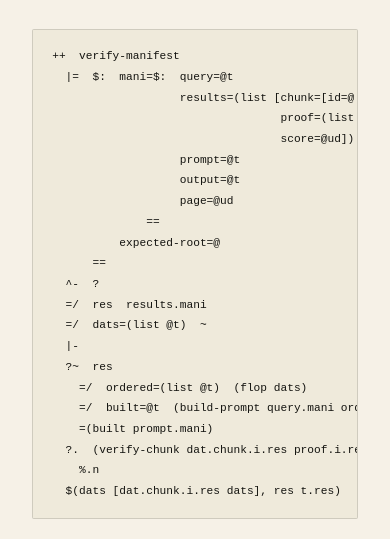
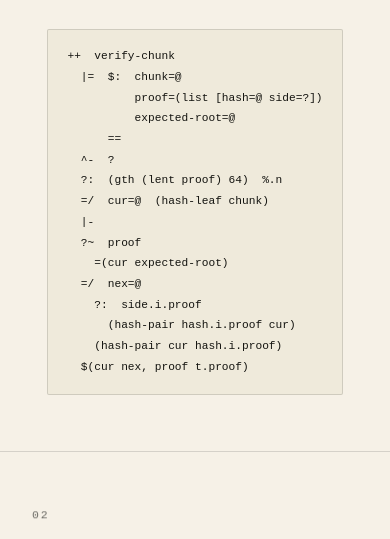
Before and after one commit to zkvesl/zkvesl.com, an Astro site: page / in a window 390 px wide. Shown: the part 1272-1811 px from the top of the page. Built offline with nearby package versions, Linux system fonts and the light colour scheme; Astro itself is replaced by a stand-in of ours.

Commit message:
card 1: swap to narrower verify-chunk hoon for mobile fit

```diff
--- a/src/pages/index.astro
+++ b/src/pages/index.astro
@@ -45,28 +45,22 @@ import DataField from '../components/DataField.astro';
           ::  Hoon compiles to Nock. Dense, precise, and unforgiving by design. Most developers never need to learn it. Vesl maintains the Hoon side of your app — grafts, gates, verification logic — so you work in Rust and TOML, not Hoon.
         </p>
       </div>
-      <pre class="card-code" aria-hidden="true" data-typewriter>++  verify-manifest
-  |=  $:  mani=$:  query=@t
-                   results=(list [chunk=[id=@ dat=@t]
-                                  proof=(list [hash=@ side=?])
-                                  score=@ud])
-                   prompt=@t
-                   output=@t
-                   page=@ud
-              ==
+      <pre class="card-code" aria-hidden="true" data-typewriter>++  verify-chunk
+  |=  $:  chunk=@
+          proof=(list [hash=@ side=?])
           expected-root=@
       ==
   ^-  ?
-  =/  res  results.mani
-  =/  dats=(list @t)  ~
+  ?:  (gth (lent proof) 64)  %.n
+  =/  cur=@  (hash-leaf chunk)
   |-
-  ?~  res
-    =/  ordered=(list @t)  (flop dats)
-    =/  built=@t  (build-prompt query.mani ordered)
-    =(built prompt.mani)
-  ?.  (verify-chunk dat.chunk.i.res proof.i.res expected-root)
-    %.n
-  $(dats [dat.chunk.i.res dats], res t.res)</pre>
+  ?~  proof
+    =(cur expected-root)
+  =/  nex=@
+    ?:  side.i.proof
+      (hash-pair hash.i.proof cur)
+    (hash-pair cur hash.i.proof)
+  $(cur nex, proof t.proof)</pre>
     </section>
 
     <!-- CARD 2 — a library, not a language -->
```
